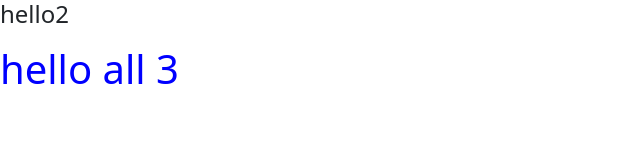
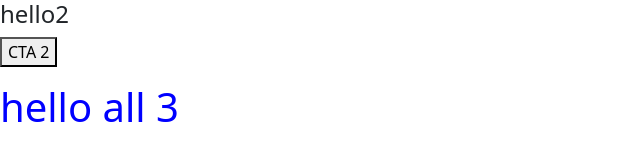
Before and after one commit to akashkolhe/localRepo, a plain HTML site: page index.html in a window 1280 px wide. Shown: the whole page, without its empty margins (0-640 px from the left). Drawn offline with nearby package versions, Linux system fonts and the light colour scheme.

Commit message:
CTA 2 Added

```diff
--- a/index.html
+++ b/index.html
@@ -23,6 +23,7 @@
         <header>
 
             <h4>hello2</h4>
+            <button>CTA 2</button>
             <!-- place navbar here -->
              <!-- hello -->
         </header>
```
